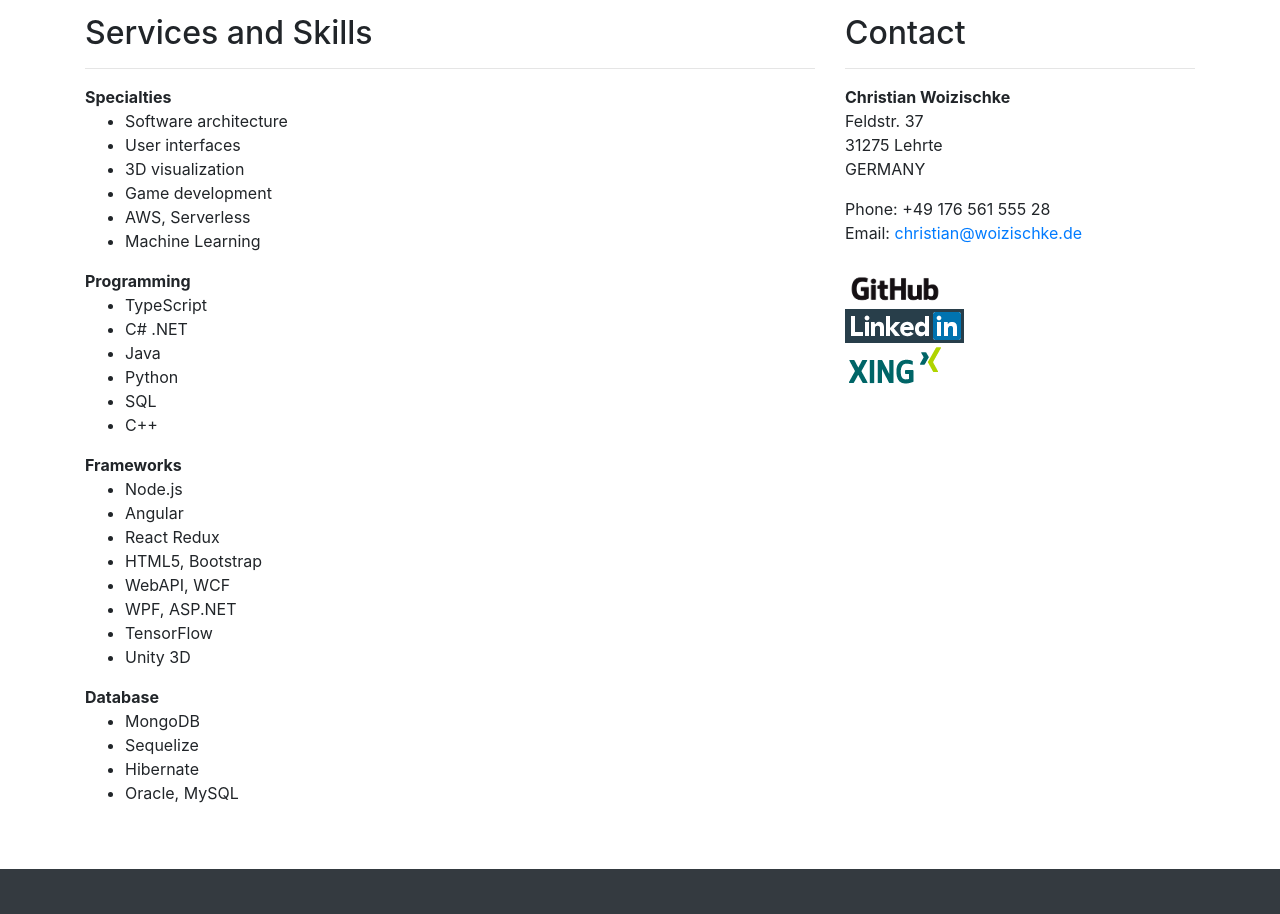
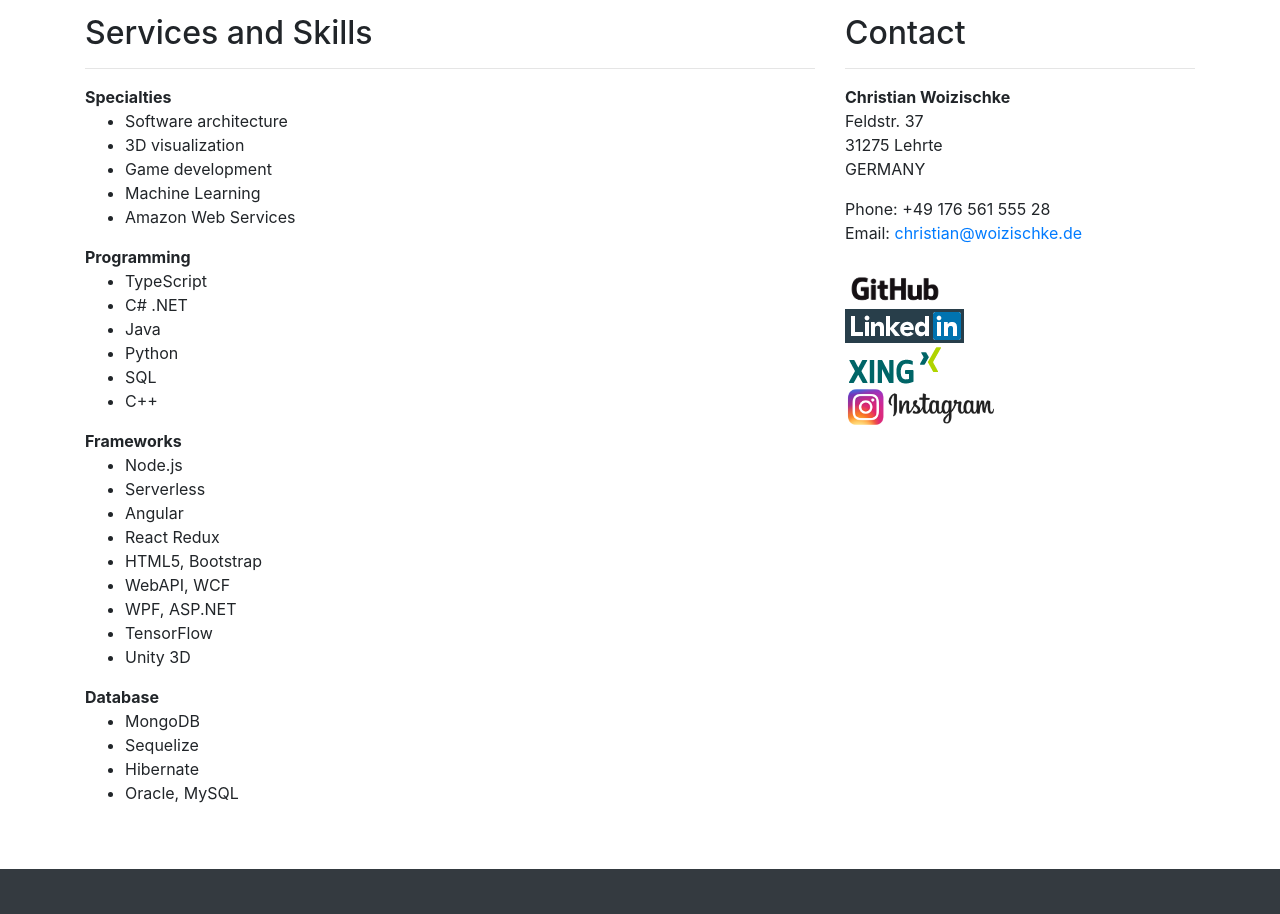
Before and after one commit to chrwoizi/woizischke, a website: page webroot/index.html in a window 1280 px wide. Shown: the part 3460-4374 px from the top of the page. Drawn offline with Linux system fonts and the light colour scheme.

Commit message:
add instagram. update skills.

```diff
--- a/webroot/index.html
+++ b/webroot/index.html
@@ -250,11 +250,10 @@ In this paper we present a novel traversal and approximation scheme for bounding
 	    <strong>Specialties</strong>
 	    <ul>
 		  <li>Software architecture</li>
-		  <li>User interfaces</li>
 		  <li>3D visualization</li>
 		  <li>Game development</li>
-		  <li>AWS, Serverless</li>
 		  <li>Machine Learning</li>
+		  <li>Amazon Web Services</li>
 	    </ul>
         <strong>Programming</strong>
 	    <ul>
@@ -268,6 +267,7 @@ In this paper we present a novel traversal and approximation scheme for bounding
         <strong>Frameworks</strong>
         <ul>
 		  <li>Node.js</li>
+		  <li>Serverless</li>
 		  <li>Angular</li>
 		  <li>React Redux</li>
 		  <li>HTML5, Bootstrap</li>
@@ -296,9 +296,10 @@ In this paper we present a novel traversal and approximation scheme for bounding
         <address>
           Phone: +49 176 561 555 28<br>
           Email: <a href="mailto:#">christian@woizischke.de</a><br><br>
-		  <a href="https://github.com/chrwoizi" target="_blank"><img src="assets/GitHub_Logo.png" width="100" height="40"></a></img><br>
+		  <a href="https://github.com/chrwoizi" target="_blank"><img src="assets/GitHub_Logo.png" width="100" height="40" alt="GitHub"></a></img><br>
 		  <a href="https://de.linkedin.com/in/christian-woizischke-199b312b" target="_blank"><img src="assets/linkedin.png" alt="LinkedIn"></a></img><br>
 		  <a href="https://www.xing.com/profiles/Christian_Woizischke" target="_blank"><img src="assets/xing.png" alt="XING"></a></img><br>
+		  <a href="https://www.instagram.com/christianwoizischke/" target="_blank"><img src="assets/instagram.png" height="40" alt="Intragram"></a></img><br>
         </address>
       </div>
     </div>
```
Also changed, not shown: webroot/assets/instagram.png (added), 2 other files.
